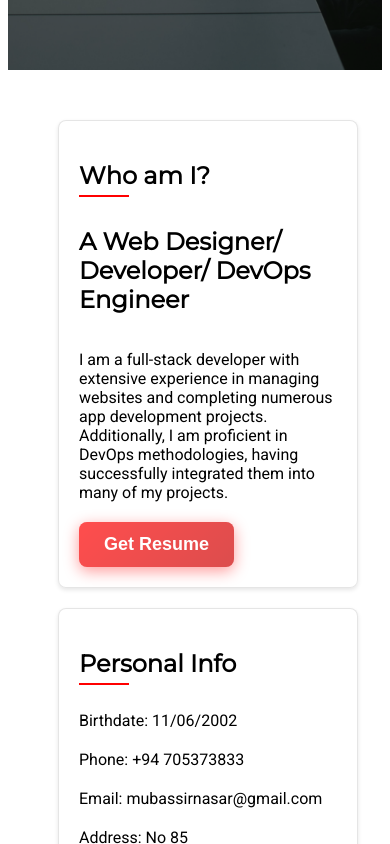
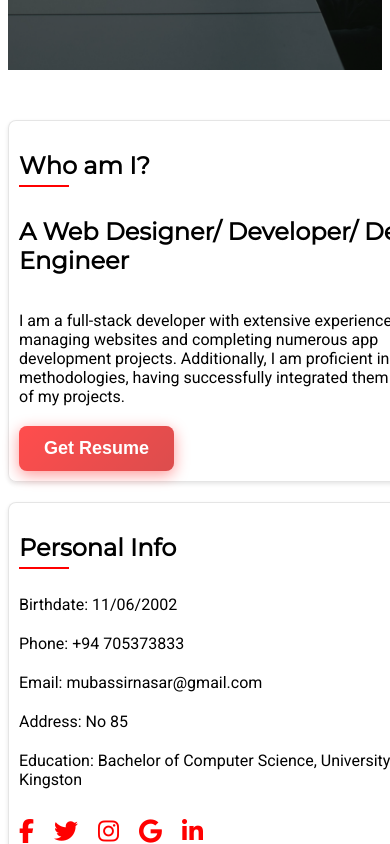
Before and after one commit to mbr0775/mbrportfolio, a React (Create React App) app: page / in a window 390 px wide. Shown: the part 820-1664 px from the top of the page. Built offline with nearby package versions, Linux system fonts and the light colour scheme.

Commit message:
About Mobile View Change

```diff
--- a/src/Pages/About/About.css
+++ b/src/Pages/About/About.css
@@ -81,3 +81,14 @@
 .social-icons i:hover {
   color: darkred;
 }
+
+
+@media (max-width: 768px) {
+
+  .about-box {
+    padding: 10px;
+    transform: translateX(-50px);
+    width: 455px;
+  }
+
+}
```
